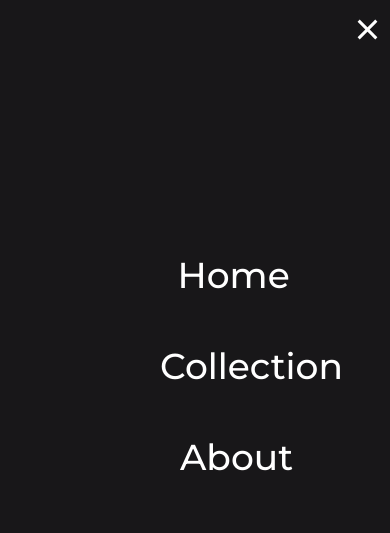
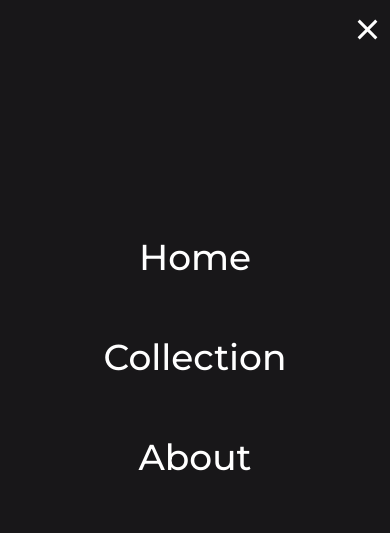
Before and after one commit to kanatabdsattar/interior-consultant.github.io, a plain HTML site: page index.html in a window 390 px wide. Both pictures are taken after a click on the element 367 px from the left and 29 px from the top of the page. Shown: the top 533 px of the page. Drawn offline with nearby package versions, Linux system fonts and the light colour scheme.

Commit message:
fix(menu list: on small screen)

```diff
--- a/style.css
+++ b/style.css
@@ -60,6 +60,8 @@ main {
 }
 .menu li {
     margin: 0;
+    display: flex;
+    justify-content: center;
 }
 .header__nav-item:nth-child(1) {
   /* float: left;    */
@@ -84,7 +86,6 @@ main {
   font-family: Montserrat;
   font-weight: 500;
   transition: .2s ease;
-  position: relative;
   padding-bottom: 5px;
 }
 .header__nav-item a:after {
@@ -228,12 +229,30 @@ main {
   }
   .header__nav-item a {
     text-decoration: none;
-    padding-left: 10px;
     z-index: 40;
   }
   .header__nav-item{
+
     font-size: 36px;
-    padding-bottom: 20px;
+    height: 50px;
+    width: 100%;
+  }
+
+  .header__nav-item:nth-child(1) {
+    /* float: left;    */
+    width: 100%;
+  }
+  .header__nav-item:nth-child(2) {
+    /* float: left;    */
+    width: 100%;
+  }
+  .header__nav-item:nth-child(3) {
+    /* float: left;    */
+    width: 100%;
+  }
+  .header__nav-item:nth-child(4) {
+    /* float: left;    */
+    width: 100%;
   }
   .hamburger {
     z-index: 30;
@@ -256,6 +275,7 @@ main {
     left: 0;
     top: 0;
     flex-direction: column;
+    justify-content: center;
     width: 100vw;
     height: 100vh;
     transition: .2s;
@@ -264,6 +284,7 @@ main {
   }
   .header__nav-item{
     margin: 16px 0;
+
   }
   .menu.active{
     display: flex;
```
